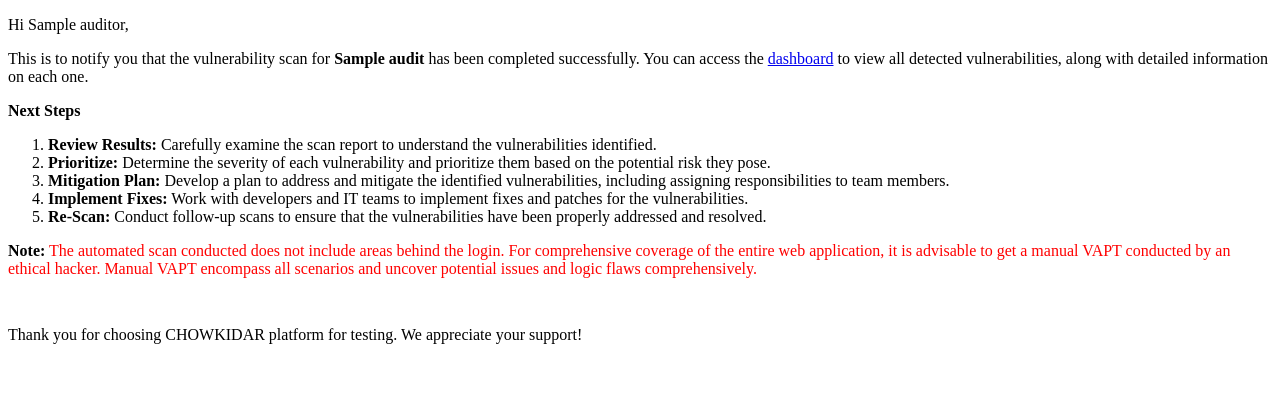
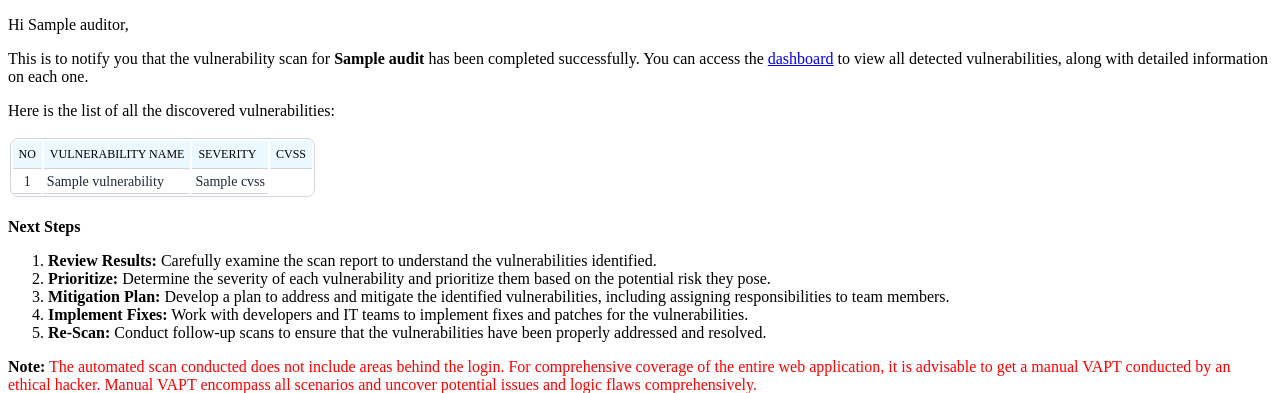
Before and after one commit to Geni-Wazir/chowkidar, a Python web app: template chowkidar/templates/audits/scan_complete_mail.html in a window 1280 px wide. Shown: the top 393 px of the page. Run offline with Jinja, Linux system fonts and the light colour scheme; the template is opened without the code that fills it: most values are stand-ins (such as "Sample title", 1, 10 or a date in 2020).

Commit message:
Added vulnerablity list to the email

```diff
--- a/chowkidar/templates/audits/scan_complete_mail.html
+++ b/chowkidar/templates/audits/scan_complete_mail.html
@@ -11,9 +11,49 @@
     <div class="px-8 py-3">
         <p>This is to notify you that the vulnerability scan for <strong>{{audit.name}}</strong> has been completed
             successfully. You can
-            access the <a href="http://localhost//audits/{{audit.name}}/vulnerability">dashboard</a> to view all
+            access the <a href="{{ server }}/audits/{{audit.name}}/vulnerability">dashboard</a> to view all
             detected vulnerabilities, along with detailed information on each one.
         </p>
+        <p>Here is the list of all the discovered vulnerabilities: </p>
+        <div style="display: flex; flex-direction: column;">
+            <div style="display: flex; align-items: center;">
+                <div style="padding: 1.5px;">
+                    <div style="border: 1px solid #d1d5db; border-radius: 0.5rem; text-align: left; display: inline-block;">
+                        <table style="min-width: 100%;">
+                            <thead style="background-color: #ebf8ff; font-size: 1.125rem;">
+                                <tr>
+                                    <th scope="col" style="padding: 6px; font-size: 0.75rem; font-weight: 500; text-transform: uppercase; color: #000000; border-bottom: 1px solid #d1d5db;">No</th>
+                                    <th scope="col" style="padding: 6px; font-size: 0.75rem; font-weight: 500; text-transform: uppercase; color: #000000; border-bottom: 1px solid #d1d5db;">Vulnerability Name</th>
+                                    <th scope="col" style="padding: 6px; font-size: 0.75rem; font-weight: 500; text-transform: uppercase; color: #000000; border-bottom: 1px solid #d1d5db;">Severity</th>
+                                    <th scope="col" style="padding: 6px; font-size: 0.75rem; font-weight: 500; text-transform: uppercase; color: #000000; border-bottom: 1px solid #d1d5db;">CVSS</th>
+                                </tr>
+                            </thead>
+                            <tbody>
+                                {% for vulnerability in vulnerabilities %}
+                                <tr>
+                                    <td style="padding: 3px; font-size: 0.875rem; color: #1f2937; border-bottom: 1px solid #d1d5db; text-align: center;">{{ loop.index }}</td>
+                                    <td style="padding: 3px; font-size: 0.875rem; font-weight: 500; color: #1f2937; border-bottom: 1px solid #d1d5db;">{{ vulnerability.name }}</td>
+                                    {% if vulnerability.Template.severity == 'CRITICAL' %}
+                                        <td style="padding: 3px; font-size: 0.875rem; color: #7f1d1d; font-weight: 500; border-bottom: 1px solid #d1d5db; text-align: center;">{{ vulnerability.Template.severity }}</td>
+                                    {% elif vulnerability.Template.severity == 'HIGH' %}
+                                        <td style="padding: 3px; font-size: 0.875rem; color: #dc2626; font-weight: 500; border-bottom: 1px solid #d1d5db; text-align: center;">{{ vulnerability.Template.severity }}</td>
+                                    {% elif vulnerability.Template.severity == 'MEDIUM' %}
+                                        <td style="padding: 3px; font-size: 0.875rem; color: #d56e1e; font-weight: 500; border-bottom: 1px solid #d1d5db; text-align: center;">{{ vulnerability.Template.severity }}</td>
+                                    {% elif vulnerability.Template.severity == 'LOW' %}
+                                        <td style="padding: 3px; font-size: 0.875rem; color: #fbbf24; font-weight: 500; border-bottom: 1px solid #d1d5db; text-align: center;">{{ vulnerability.Template.severity }}</td>
+                                    {% elif vulnerability.Template.severity == 'INFO' %}
+                                        <td style="padding: 3px; font-size: 0.875rem; color: #3b82f6; font-weight: 500; border-bottom: 1px solid #d1d5db; text-align: center;">{{ vulnerability.Template.severity }}</td>
+                                    {% endif %}
+                                    <td style="padding: 3px; font-size: 0.875rem; color: #1f2937; border-bottom: 1px solid #d1d5db; text-align: center;">{{ vulnerability.Template.cvss }}</td>
+                                </tr>
+                                {% endfor %}
+                            </tbody>
+                        </table>
+                    </div>
+                </div>
+            </div>
+        </div>
+
     </div>
     <div class="">
         <p style="font-weight: bold;">Next Steps</p>
@@ -43,7 +83,7 @@
 
     <div style="padding-top: 1rem;">
         <p class="">Regards Chowkidar</p>
-        <a href="http://localhost" target="_blank">
+        <a href="{{ server }}" target="_blank">
             <img src="{{ url_for('static', filename='logo.png') }}" style="width: 10rem;" alt="Chowkidar Logo">
         </a>
     </div>
```
